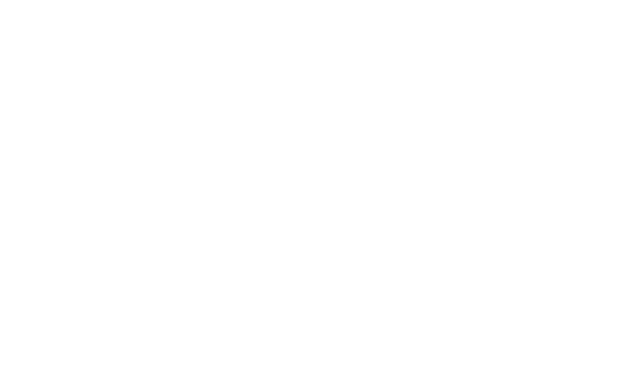
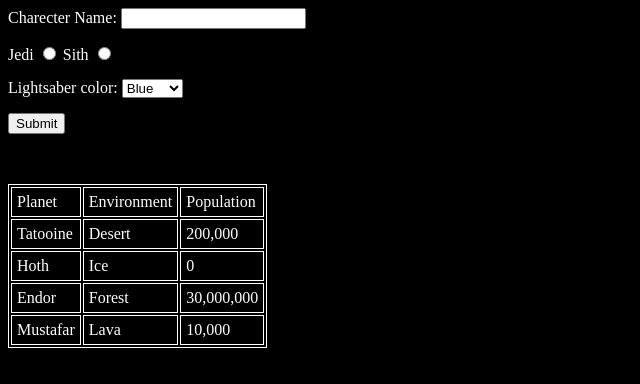
Before and after one commit to richardwebber/assess-2, a website: page src/index.html in a window 1280 px wide. Shown: the whole page, without its empty margins (0-640 px from the left). Drawn offline with Linux system fonts and the light colour scheme.

Commit message:
save-point

```diff
--- a/src/index.html
+++ b/src/index.html
@@ -7,5 +7,60 @@
     <link rel="stylesheet" href="styles.css" />
   </head>
 
-  <body></body>
+  <body>
+    <div class="div1">
+      <label for="name">Charecter Name: </label>
+      <input type="text" id="name" />
+    </div>
+
+    <div class="div1">
+      <label for="jedi">Jedi</label>
+      <input type="radio" id="jedi"/>
+      <label for="sith">Sith</label>
+      <input type="radio" id="sith"/>
+    </div>
+
+    <div class="div1">
+      <label for="lightsaber">Lightsaber color: </label>
+      <select name="lightsaber" id="lightsaber-select">
+        <option value="blue" id="lightsabers">Blue</option>
+        <option value="green" id="lightsabers">Green</option>
+        <option value="red" id="lightsabers">Red</option>
+        <option value="purple" id="lightsabers">Purple</option>
+      </select>
+    </div>
+
+    <div class="">
+      <button type="submit">Submit</button>
+    </div>
+
+    <div>
+      <table>
+        <tr class="">
+          <td class="square" id="planet">Planet</td>
+          <td class="square" id="environment">Environment</td>
+          <td class="square" id="population">Population</td>
+        </tr>
+        <tr class="row">
+          <td class="square" id="square0">Tatooine</td>
+          <td class="square" id="square1">Desert</td>
+          <td class="square" id="square2">200,000</td>
+        </tr>
+        <tr class="row">
+          <td class="square" id="square3">Hoth</td>
+          <td class="square" id="square4">Ice</td>
+          <td class="square" id="square5">0</td>
+        </tr>
+        <tr class="row">
+          <td class="square" id="square6">Endor</td>
+          <td class="square" id="square7">Forest</td>
+          <td class="square" id="square8">30,000,000</td>
+        </tr>
+        <tr>
+        <td class="square" id="square7">Mustafar</td>
+        <td class="square" id="square8">Lava</td>
+        <td class="square" id="square9">10,000</td>
+      </table>
+    </div>
+  </body>
 </html>
--- a/src/styles.css
+++ b/src/styles.css
@@ -0,0 +1,22 @@
+.div1 {
+    padding-bottom: 15px
+}
+
+table {
+    border: 1px solid white;
+    margin-top: 50px;
+}
+
+.square {
+    padding: 5px;
+}
+
+tr, td {
+    border: 1px solid white
+}
+
+body {
+    background: black;
+    font-family: sand-sefit;
+    color: white;
+}
```
